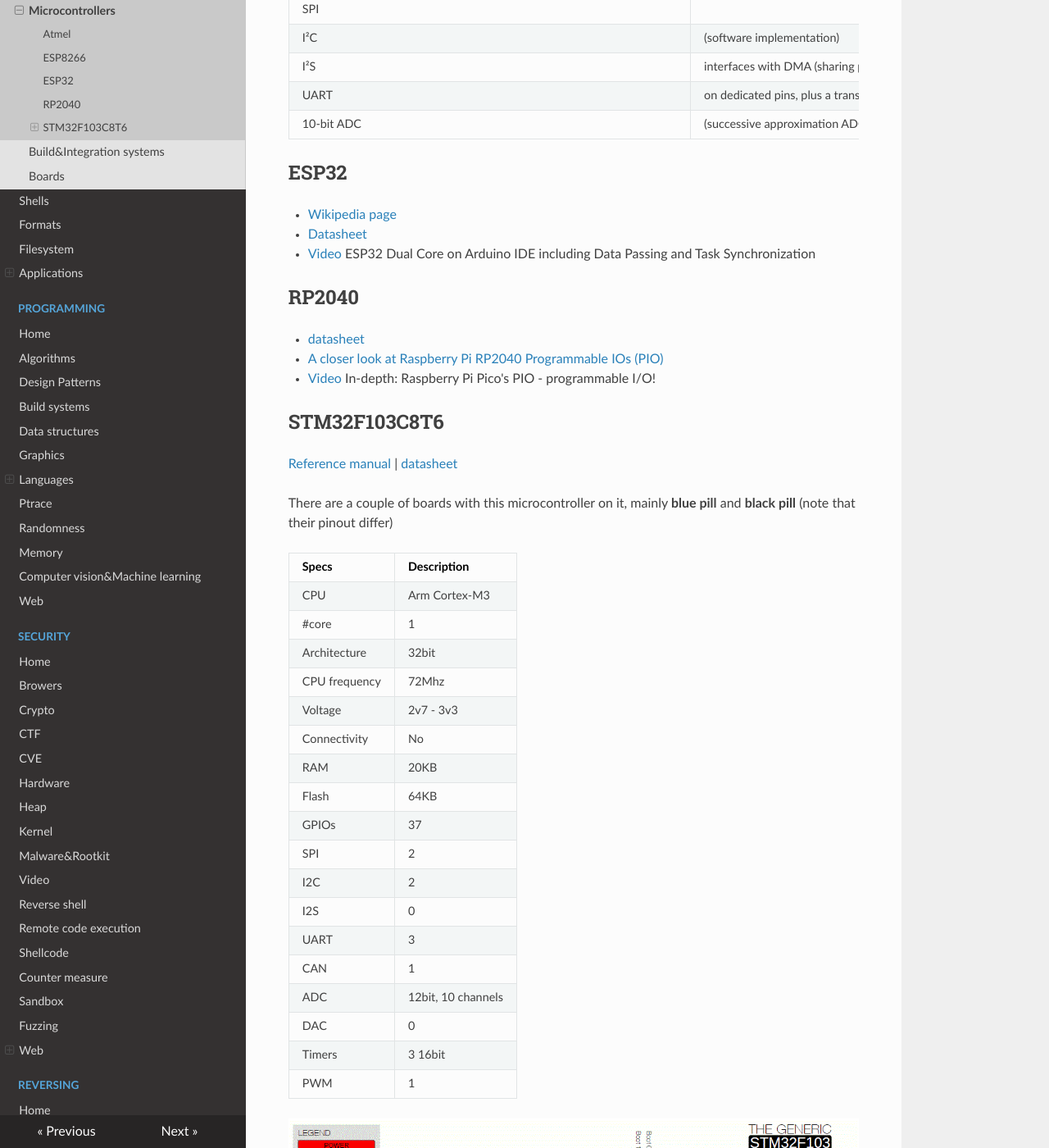
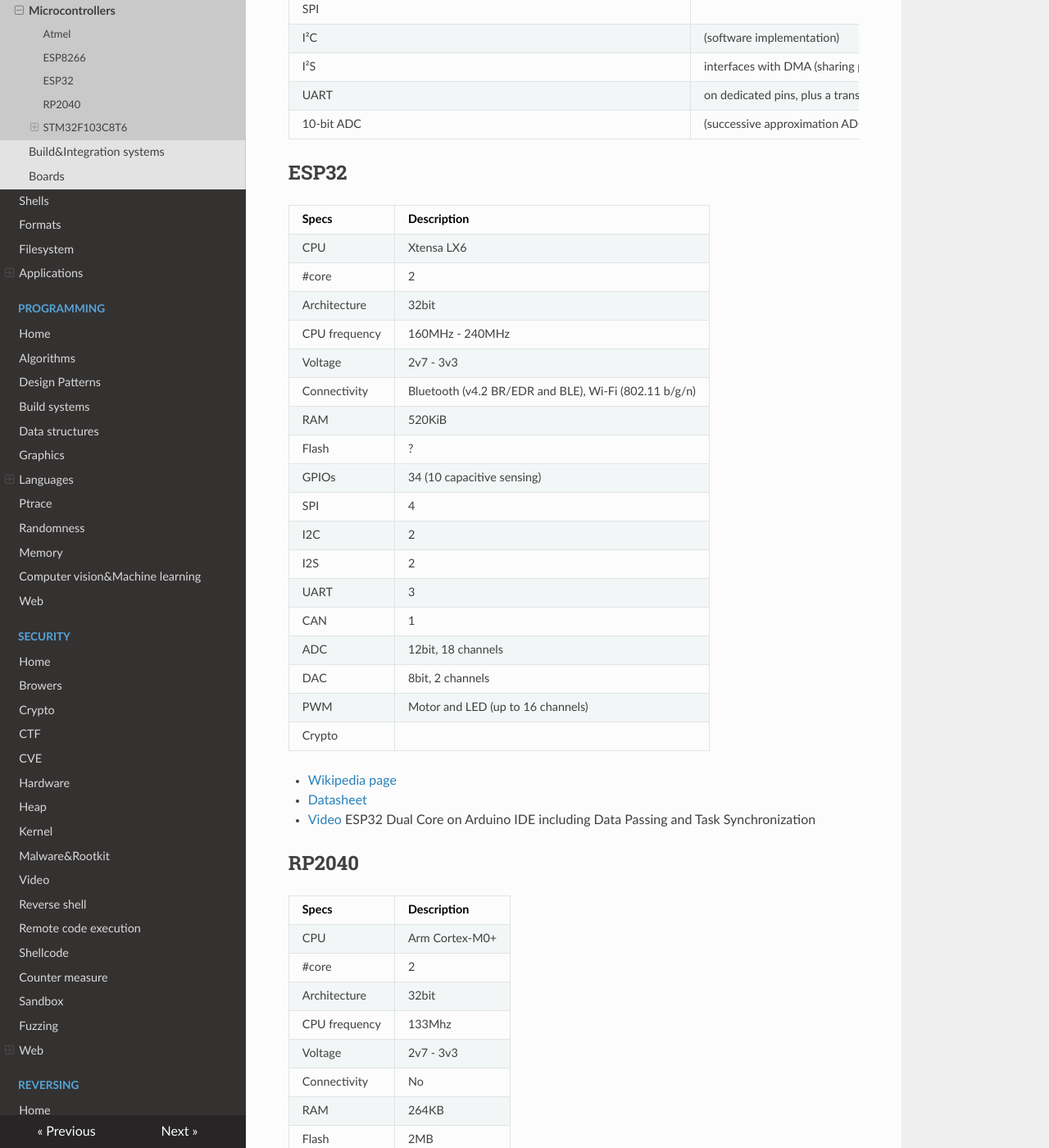
Before and after one commit to gipi/low-level, an MkDocs documentation site: the page built from docs/embedded/micro.md, in a window 1280 px wide and 1400 px high, scrolled down 678 px. Shown: the whole window at 82% size. Built offline with MkDocs 1.6.1, drawn with Linux system fonts in a browser that asks for light colours; nearby versions of some CDN libraries; some of the changed text lies outside the part shown.

Commit message:
Improve.

```diff
--- a/docs/embedded/micro.md
+++ b/docs/embedded/micro.md
@@ -26,15 +26,62 @@
 
 ## ESP32
 
+| Specs | Description |
+|-------|-------------|
+| CPU | Xtensa LX6 |
+| #core | 2 |
+| Architecture | 32bit |
+| CPU frequency | 160MHz - 240MHz |
+| Voltage | 2v7 - 3v3 |
+| Connectivity | Bluetooth (v4.2 BR/EDR and BLE), Wi-Fi (802.11 b/g/n) |
+| RAM | 520KiB |
+| Flash | ? |
+| GPIOs | 34 (10 capacitive sensing) |
+| SPI | 4 |
+| I2C | 2 |
+| I2S | 2 |
+| UART | 3 |
+| CAN  | 1 |
+| ADC | 12bit, 18 channels |
+| DAC | 8bit, 2 channels |
+| PWM | Motor and LED (up to 16 channels) |
+| Crypto | |
+
  - [Wikipedia page](https://en.wikipedia.org/wiki/ESP32)
  - [Datasheet](https://www.espressif.com/sites/default/files/documentation/esp32_datasheet_en.pdf)
+
+
  - [Video](https://www.youtube.com/watch?v=k_D_Qu0cgu8) ESP32 Dual Core on Arduino IDE including Data Passing and Task Synchronization
 
 ## RP2040
 
+| Specs | Description |
+|-------|-------------|
+| CPU | Arm Cortex-M0+ |
+| #core | 2 |
+| Architecture | 32bit |
+| CPU frequency | 133Mhz |
+| Voltage | 2v7 - 3v3 |
+| Connectivity | No |
+| RAM | 264KB |
+| Flash | 2MB |
+| GPIOs | 30 |
+| SPI | 2 |
+| I2C | 2 |
+| I2S | 0 |
+| UART | 2 |
+| CAN  | 0 |
+| ADC | 12bit, 4 channels |
+| DAC | 0 |
+| Timers | 3 16bit |
+| PWM | 16 |
+| USB | 1.1 Host/Device |
+
+ - Getting started with pico [pdf](https://datasheets.raspberrypi.org/pico/getting-started-with-pico.pdf)
  - [datasheet](https://datasheets.raspberrypi.org/rp2040/rp2040_datasheet.pdf)
  - [A closer look at Raspberry Pi RP2040 Programmable IOs (PIO)](https://www.cnx-software.com/2021/01/27/a-closer-look-at-raspberry-pi-rp2040-programmable-ios-pio/)
  - [Video](https://www.youtube.com/watch?v=yYnQYF_Xa8g) In-depth: Raspberry Pi Pico's PIO - programmable I/O!
+ - [majbthrd/pico-debug](https://github.com/majbthrd/pico-debug) virtual debug pod for RP2040 "Raspberry Pi Pico" with no added hardware
 
 ## STM32F103C8T6
 
```
Also changed, not shown: docs/networking.md (+1 -0 lines), docs/programming/web.md (+1 -0 lines).
